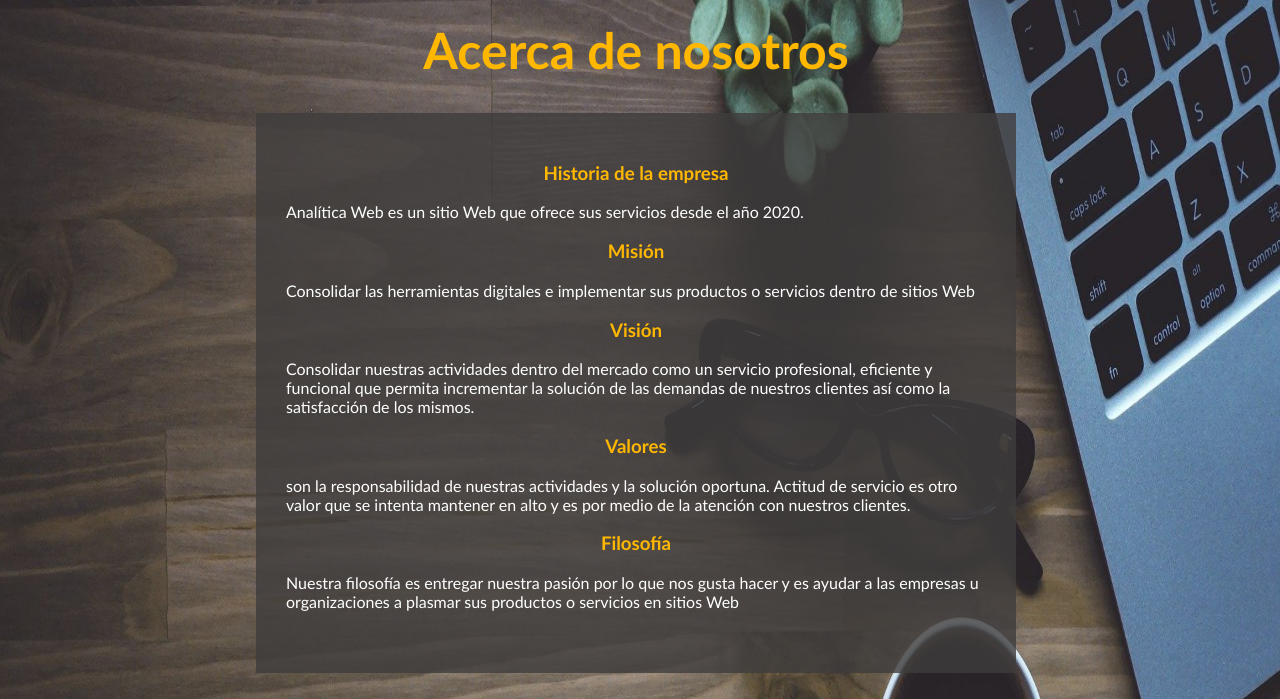
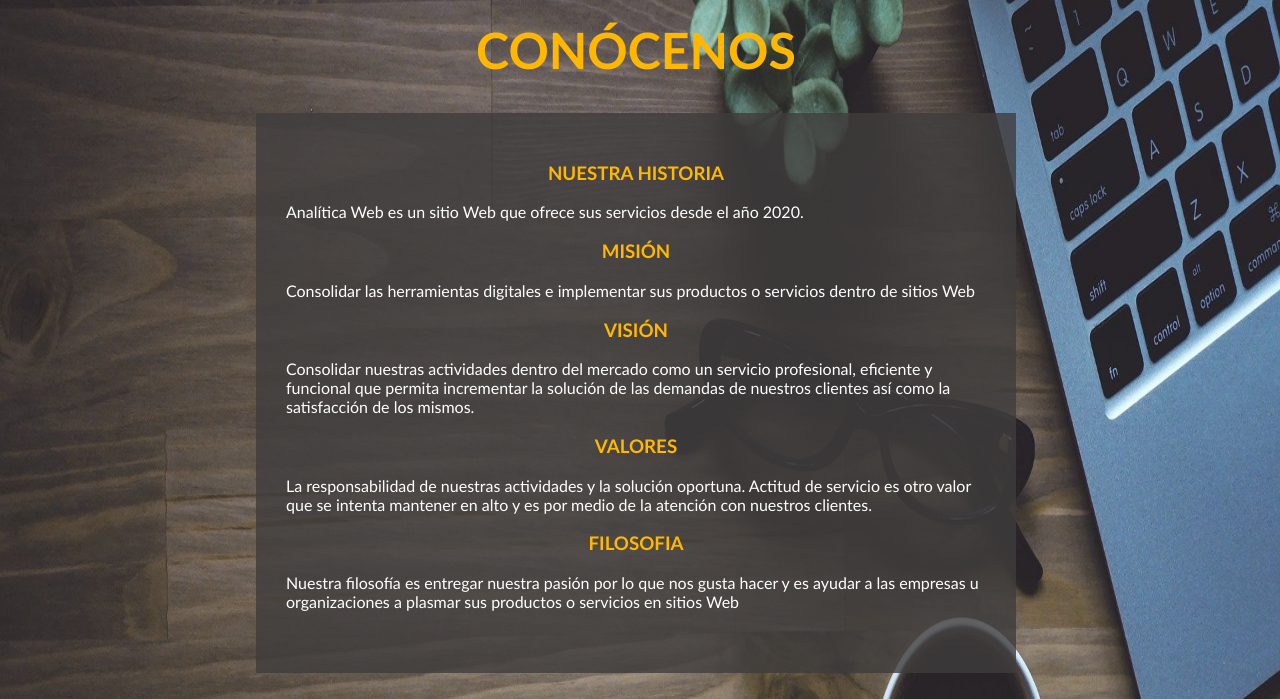
Before and after one commit to urekalmacenamiento/Analiticaweb, a plain HTML site: page acerca.html in a window 1280 px wide. Shown: the part 101-800 px from the top of the page. Drawn offline with Linux system fonts and the light colour scheme.

Commit message:
Update acerca.html

```diff
--- a/acerca.html
+++ b/acerca.html
@@ -14,23 +14,23 @@
 		    <li><a href="contacto.html">CONTACTO</a></li>
 	   </ul>
 	</div>
-	<h1>Acerca de nosotros</h1>
+	<h1>CONÓCENOS</h1>
 	<div id="cajahistoria">
 
-	    <h3>Historia de la empresa</h3>
+	    <h3>NUESTRA HISTORIA</h3>
 	    <p>Analítica Web es un sitio Web que ofrece sus servicios desde el año 2020.</p>
 
 
-	<h3>Misión</h3>
+	<h3>MISIÓN</h3>
 	<p>Consolidar las herramientas digitales e implementar  sus productos o servicios dentro de sitios Web</p>
 
-	<h3>Visión</h3>
+	<h3>VISIÓN</h3>
 	<p>Consolidar nuestras actividades dentro del mercado como un servicio profesional, eficiente y funcional que permita incrementar la solución de las demandas de nuestros clientes así como la satisfacción de los mismos.</p>
 
-	<h3>Valores</h3>
-	<p>son la responsabilidad de nuestras actividades y la solución oportuna. Actitud de servicio es otro valor que se intenta mantener en alto y es por medio de la atención con nuestros clientes.</p>
+	<h3>VALORES</h3>
+	<p>La responsabilidad de nuestras actividades y la solución oportuna. Actitud de servicio es otro valor que se intenta mantener en alto y es por medio de la atención con nuestros clientes.</p>
 
-	<h3>Filosofía</h3>
+	<h3>FILOSOFIA</h3>
 	<p>Nuestra filosofía es entregar nuestra pasión por lo que nos gusta hacer y es ayudar a las empresas u organizaciones a plasmar sus productos o servicios en sitios Web</p>
 	</div>
 
```
